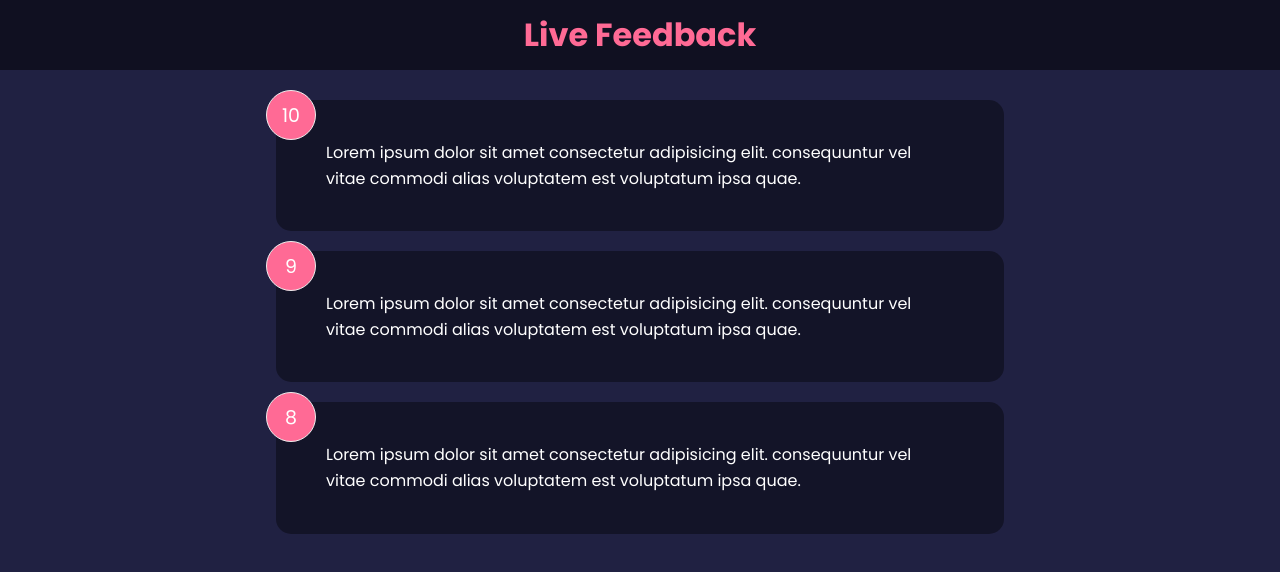
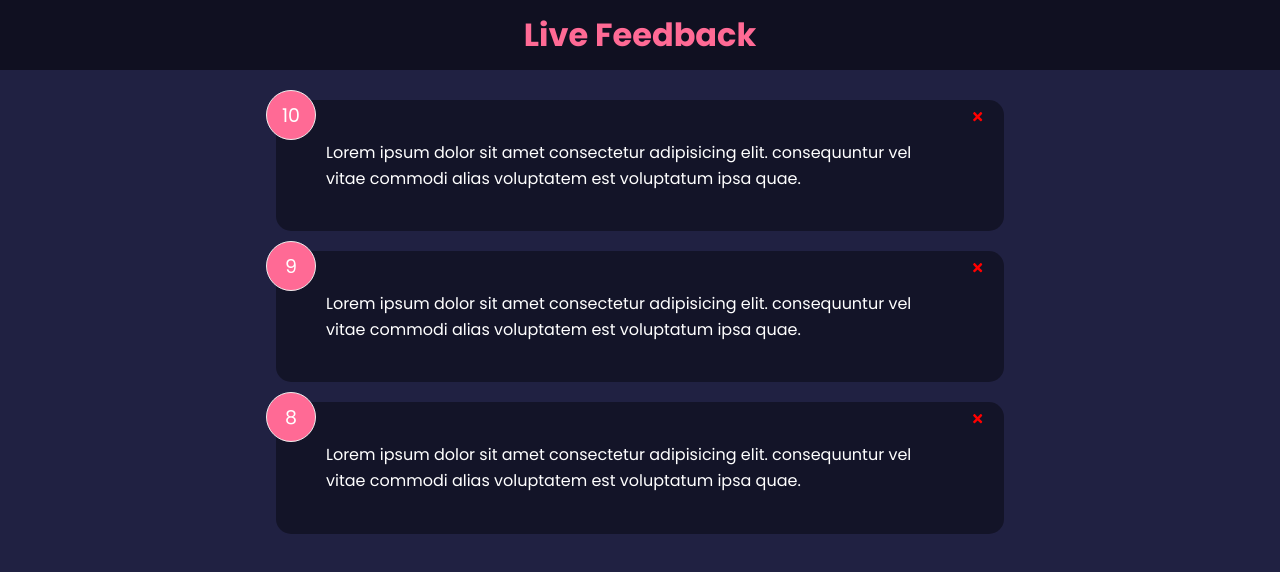
Before and after one commit to achingachris/Yelp-But-for-my-Skills, a React (Create React App) app: page / in a window 1280 px wide. Shown: the top 572 px of the page. Built offline with nearby package versions, Linux system fonts and the light colour scheme.

Commit message:
events and props drilling

```diff
--- a/package.json
+++ b/package.json
@@ -8,6 +8,7 @@
     "@testing-library/user-event": "^13.5.0",
     "react": "^18.2.0",
     "react-dom": "^18.2.0",
+    "react-icons": "^4.4.0",
     "react-scripts": "5.0.1",
     "web-vitals": "^2.1.4"
   },
--- a/src/App.js
+++ b/src/App.js
@@ -6,11 +6,17 @@
 const App = () => {
   const [feedback, setFeedback] = useState(FeedbackData)
 
+  const deleteFeedback = (id) => {
+    if (window.confirm('Are you sure you want to delete this feedback?')) {
+      setFeedback(feedback.filter((item) => item.id !== id))
+    }
+  }
+
   return (
     <>
       <Header />
       <div className='container'>
-        <FeedbackList feedback={feedback} />
+        <FeedbackList feedback={feedback} hanldeDelete={deleteFeedback} />
       </div>
     </>
   )
--- a/src/components/FeedbackItem.jsx
+++ b/src/components/FeedbackItem.jsx
@@ -1,12 +1,23 @@
+import { FaTimes } from 'react-icons/fa'
+import PropTypes from 'prop-types'
 import Card from './shared/Card.jsx'
 
-const FeedbackItem = ({ item }) => {
+const FeedbackItem = ({ item, hanldeDelete }) => {
+  // const handleClick = () => {}
+
   return (
-    <Card reverse={true}>
+    <Card>
       <div className='num-display'>{item.rating}</div>
+      <button className='close' onClick={() => hanldeDelete(item.id)}>
+        <FaTimes color='red' />
+      </button>
       <div className='text-display'>{item.text}</div>
     </Card>
   )
 }
 
 export default FeedbackItem
+
+FeedbackItem.propTypes = {
+  item: PropTypes.object.isRequired,
+}
--- a/src/components/FeedbackList.jsx
+++ b/src/components/FeedbackList.jsx
@@ -1,17 +1,22 @@
 import FeedbackItem from './FeedbackItem'
 
-const FeedbackList = ({ feedback }) => {
-  console.log(feedback)
+const FeedbackList = ({ feedback, hanldeDelete }) => {
 
   // check if there is a feedback
   if (!feedback || feedback.length === 0) {
     return <p>No Feedbakc Yet</p>
   }
-  return (<div className="feedback-list">
-    {feedback.map((item) => (
-      <FeedbackItem key={item.id} item={item} />
-    ))}
-  </div>)
+  return (
+    <div className='feedback-list'>
+      {feedback.map((item) => (
+        <FeedbackItem
+          key={item.id}
+          item={item}
+          hanldeDelete={hanldeDelete}
+        />
+      ))}
+    </div>
+  )
 }
 
 export default FeedbackList
--- a/src/components/shared/Card.jsx
+++ b/src/components/shared/Card.jsx
@@ -1,5 +1,26 @@
+import PropTypes from 'prop-types'
+
 const Card = ({ children, reverse }) => {
-  return <div className={`card ${reverse && 'reverse'}`}>{children}</div>
+  return (
+    <div
+      className='card'
+      style={{
+        backgroundColor: reverse ? 'rgba(0,0,0,0.4)' : '#fff',
+        color: reverse ? '#fff' : '#000',
+      }}
+    >
+      {children}
+    </div>
+  )
+}
+
+Card.defaultProps = {
+  reverse: true
+}
+
+Card.propTypes = {
+  children: PropTypes.node.isRequired,
+  reverse: PropTypes.bool,
 }
 
 export default Card
```
Also changed, not shown: 1 other file (tests, documents, lock files or other folders).
